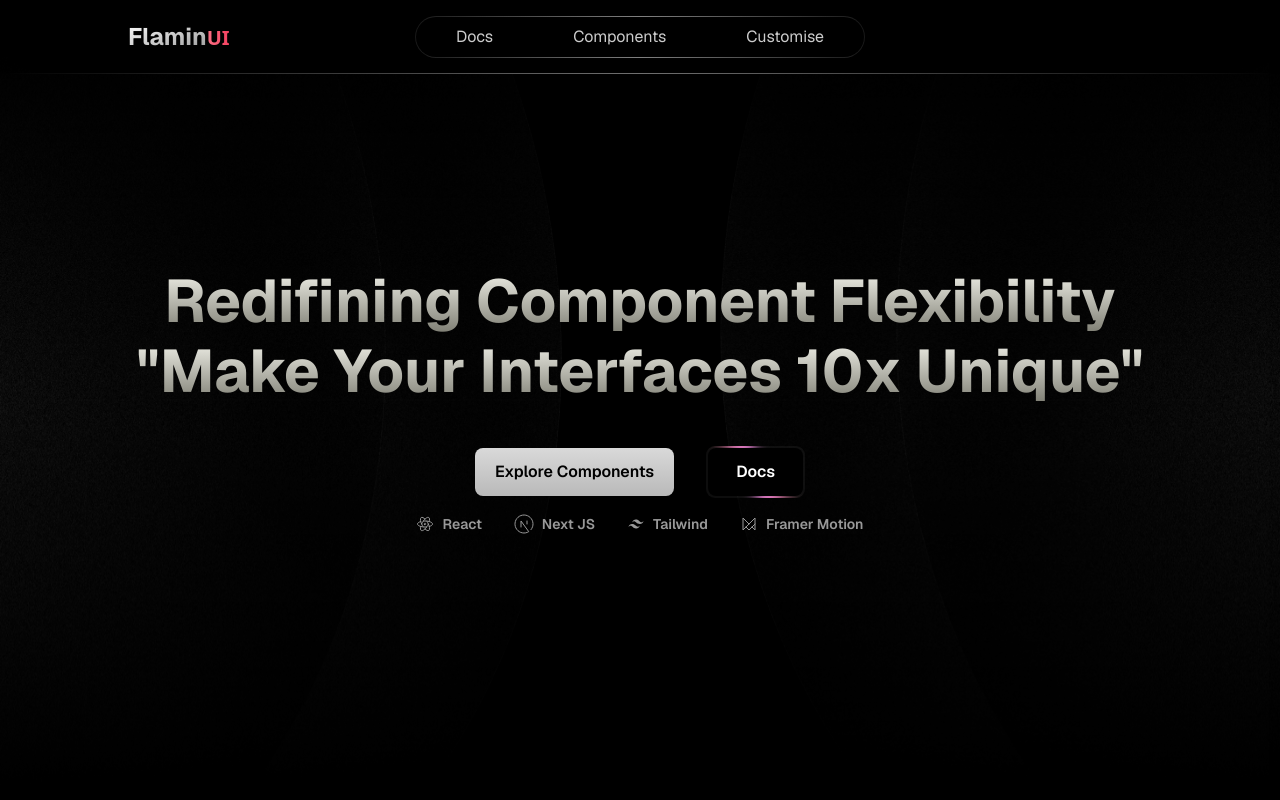
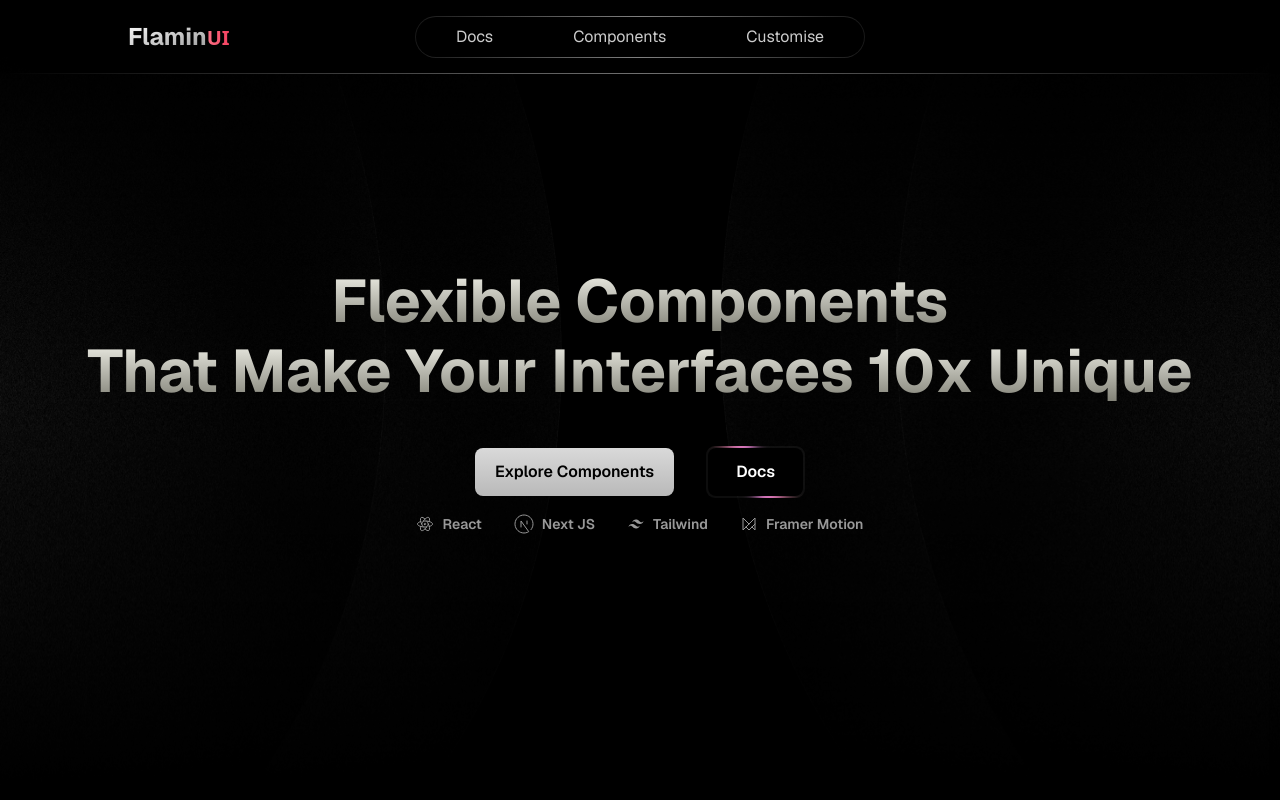
Before and after one commit to Vedant-Panchal/FlaminUI, a Next.js app: page / in a window 1280 px wide. Shown: the top 800 px of the page. Built offline with nearby package versions, Linux system fonts and the light colour scheme.

Commit message:
minor fix

```diff
--- a/components/Sections/Section1/Section1.tsx
+++ b/components/Sections/Section1/Section1.tsx
@@ -94,11 +94,11 @@ function Section1() {
       <div className="relative z-[100] flex flex-col items-center md:justify-center justify-start pt-40 md:pt-0 h-full">
         <h1 className="md:text-6xl text-3xl font-geist text-transparent  md:leading-[70px] font-bold md:text-center text-center px-4">
           <span className="bg-clip-text bg-gradient-to-b from-[#fffff7] to-[#727267]">
-            Redifining Component Flexibility
-          </span>{" "}
+            Flexible Components
+          </span>
           <br />
           <span className="bg-clip-text bg-gradient-to-b from-[#fffff7] to-[#727267]">
-            &quot;Make Your Interfaces 10x Unique&quot;
+            That Make Your Interfaces 10x Unique
           </span>
         </h1>
         <div className="flex md:flex-row md:items-center md:justify-center md:space-x-5 mt-10 flex-col gap-3 w-full px-10">
--- a/components/ui/Footer/Footer.tsx
+++ b/components/ui/Footer/Footer.tsx
@@ -33,7 +33,7 @@ function Footer() {
         <Link href={"/categories"} className="text-white/80 font-semibold md:text-sm text-xs">
           Categories
         </Link>
-        <Link href={"https://x.com/home"} target="_blank" className="text-white/80 font-semibold md:text-sm text-xs">
+        <Link href={"https://x.com/FlaminUI"} target="_blank" className="text-white/80 font-semibold md:text-sm text-xs">
           Twitter
         </Link>
       </div>
```
